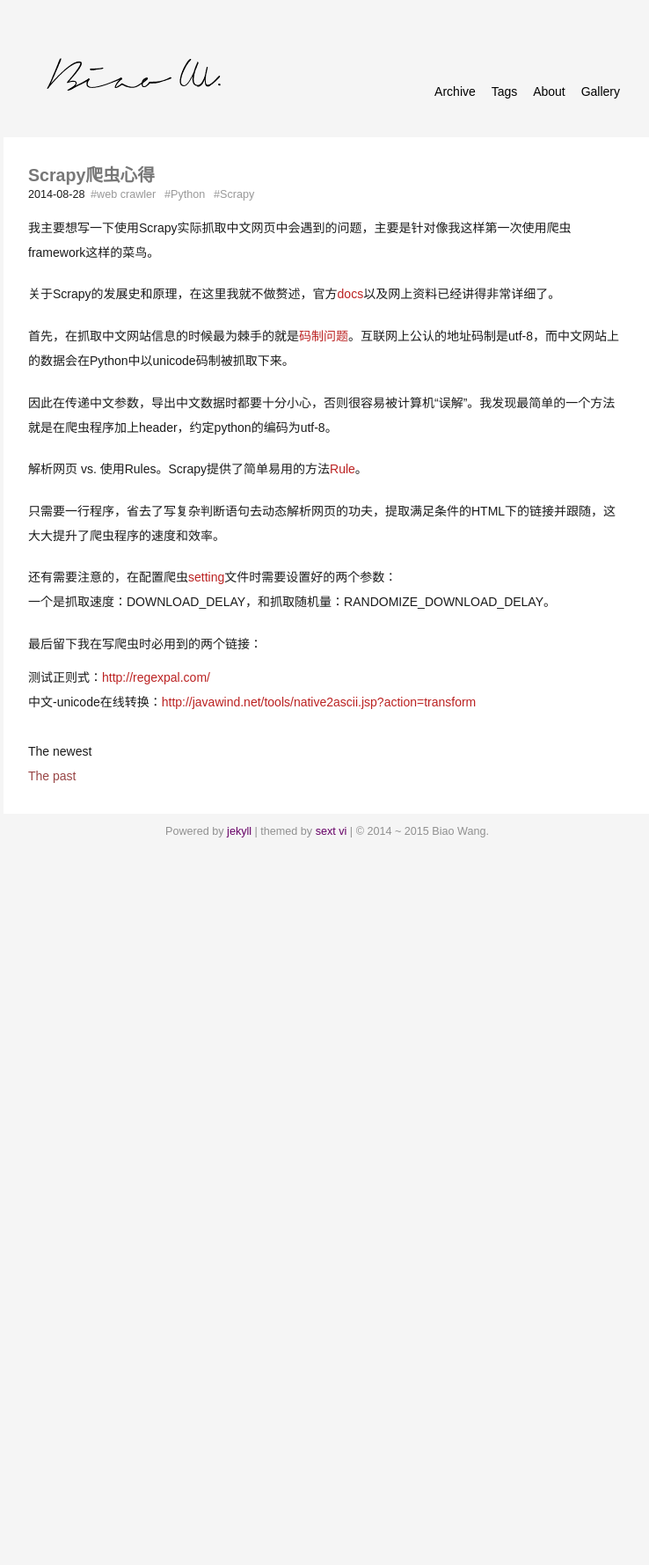
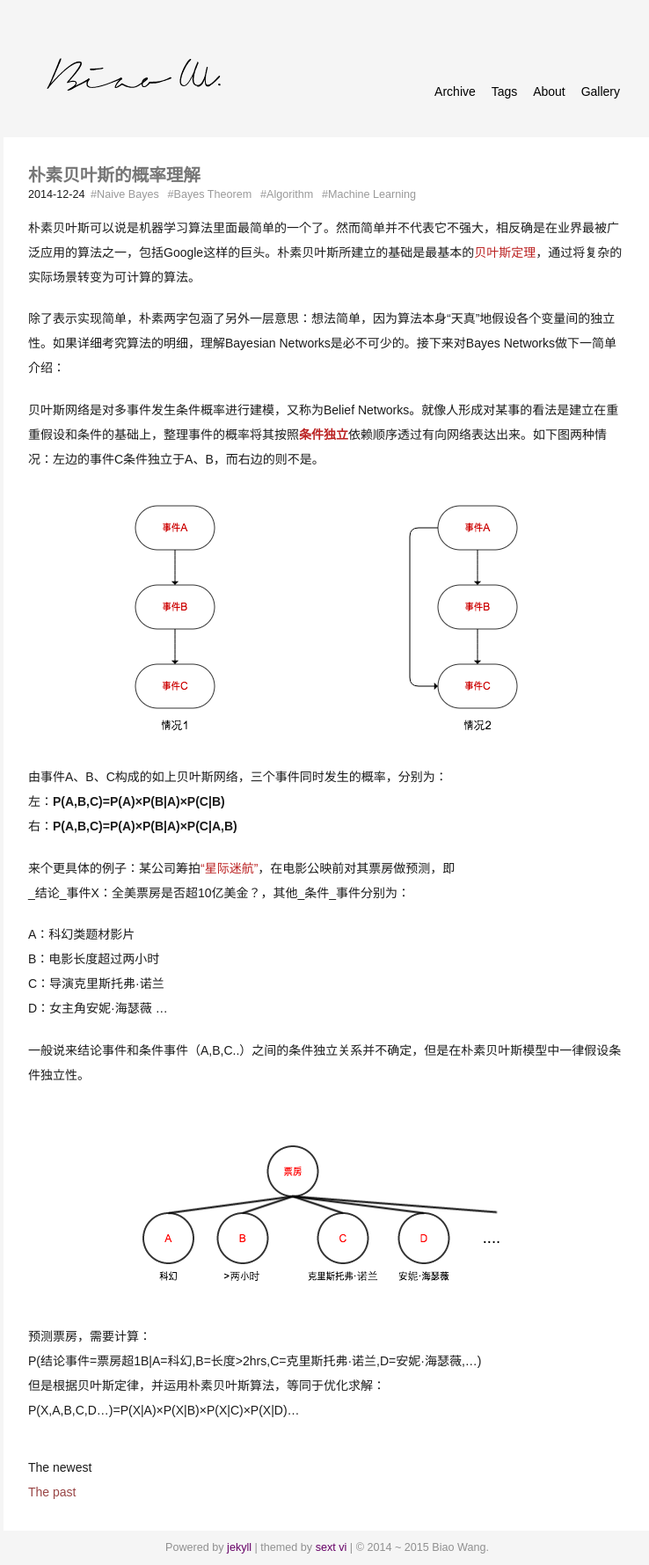
Before and after one commit to biaowww/biaowww.github.io, a Jekyll site: the page built from index.markdown, in a window 1280 px wide. Shown: the whole page at 88% size, without its empty margins (268-1006 px from the left). Built offline with Jekyll 4.4.1, drawn with Linux system fonts in a browser that asks for light colours; some web fonts are replaced; Markdown is read by kramdown in place of the engine named in the settings; before the commit the page ends 964 px from its top, so only the background shows below that.

Commit message:
naive bayes posts

```diff
--- a/_posts/2014-08-28-python-scrapy.md
+++ b/_posts/2014-08-28-python-scrapy.md
@@ -7,7 +7,7 @@ tags:
   - Scrapy
 ---
 
-我主要想写一下使用Scrapy实际抓取中文网页中会遇到的问题，主要是针对像我这样第一次使用爬虫framework这样的菜鸟。
+我主要想写一下使用Scrapy实际抓取中文网页中会遇到的问题，主要是针对像我这样第一次使用爬虫framework的菜鸟。
 
 关于Scrapy的发展史和原理，在这里我就不做赘述，官方[docs](http://doc.scrapy.org/)以及网上资料已经讲得非常详细了。
 
--- /dev/null
+++ b/_posts/2014-12-24-naive-bayes-in-python.md
@@ -0,0 +1,38 @@
+---
+layout: post
+title: 朴素贝叶斯的概率理解
+tags:
+  - Naive Bayes
+  - Bayes Theorem
+  - Algorithm
+  - Machine Learning
+---
+
+朴素贝叶斯可以说是机器学习算法里面最简单的一个了。然而简单并不代表它不强大，相反确是在业界最被广泛应用的算法之一，包括Google这样的巨头。朴素贝叶斯所建立的基础是最基本的[贝叶斯定理](http://www.baidu.com/link?url=C64sesUA_dic89qYUZqFhoenz07Ft5x7jOS7-Lw_rENZDUCbW8rf5rR88WSj5oi6nPetchWOg2D1RaZh5dXKNa)，通过将复杂的实际场景转变为可计算的算法。
+
+除了表示实现简单，朴素两字包涵了另外一层意思：想法简单，因为算法本身“天真”地假设各个变量间的独立性。如果详细考究算法的明细，理解Bayesian  Networks是必不可少的。接下来对Bayes Networks做下一简单介绍：
+
+贝叶斯网络是对多事件发生条件概率进行建模，又称为Belief Networks。就像人形成对某事的看法是建立在重重假设和条件的基础上，整理事件的概率将其按照**[条件独立](http://en.wikipedia.org/wiki/Conditional_independence)**依赖顺序透过有向网络表达出来。如下图两种情况：左边的事件C条件独立于A、B，而右边的则不是。
+
+![](/media/img/bn1.png)
+
+由事件A、B、C构成的如上贝叶斯网络，三个事件同时发生的概率，分别为：
+左：__P(A,B,C)=P(A)×P(B|A)×P(C|B)__
+右：__P(A,B,C)=P(A)×P(B|A)×P(C|A,B)__
+
+来个更具体的例子：某公司筹拍[“星际迷航”](http://movie.douban.com/subject/1889243/)，在电影公映前对其票房做预测，即
+_结论_事件X：全美票房是否超10亿美金？，其他_条件_事件分别为：
+
+A：科幻类题材影片
+B：电影长度超过两小时
+C：导演克里斯托弗·诺兰
+D：女主角安妮·海瑟薇
+...
+
+一般说来结论事件和条件事件（A,B,C..）之间的条件独立关系并不确定，但是在朴素贝叶斯模型中一律假设条件独立性。
+![](/media/img/bn2.png)
+
+预测票房，需要计算：
+P(结论事件=票房超1B|A=科幻,B=长度>2hrs,C=克里斯托弗·诺兰,D=安妮·海瑟薇,...)
+但是根据贝叶斯定律，并运用朴素贝叶斯算法，等同于优化求解：
+P(X,A,B,C,D...)=P(X|A)×P(X|B)×P(X|C)×P(X|D)...
```
Also changed, not shown: media/img/bn1.png (added), media/img/bn2.png (added).
